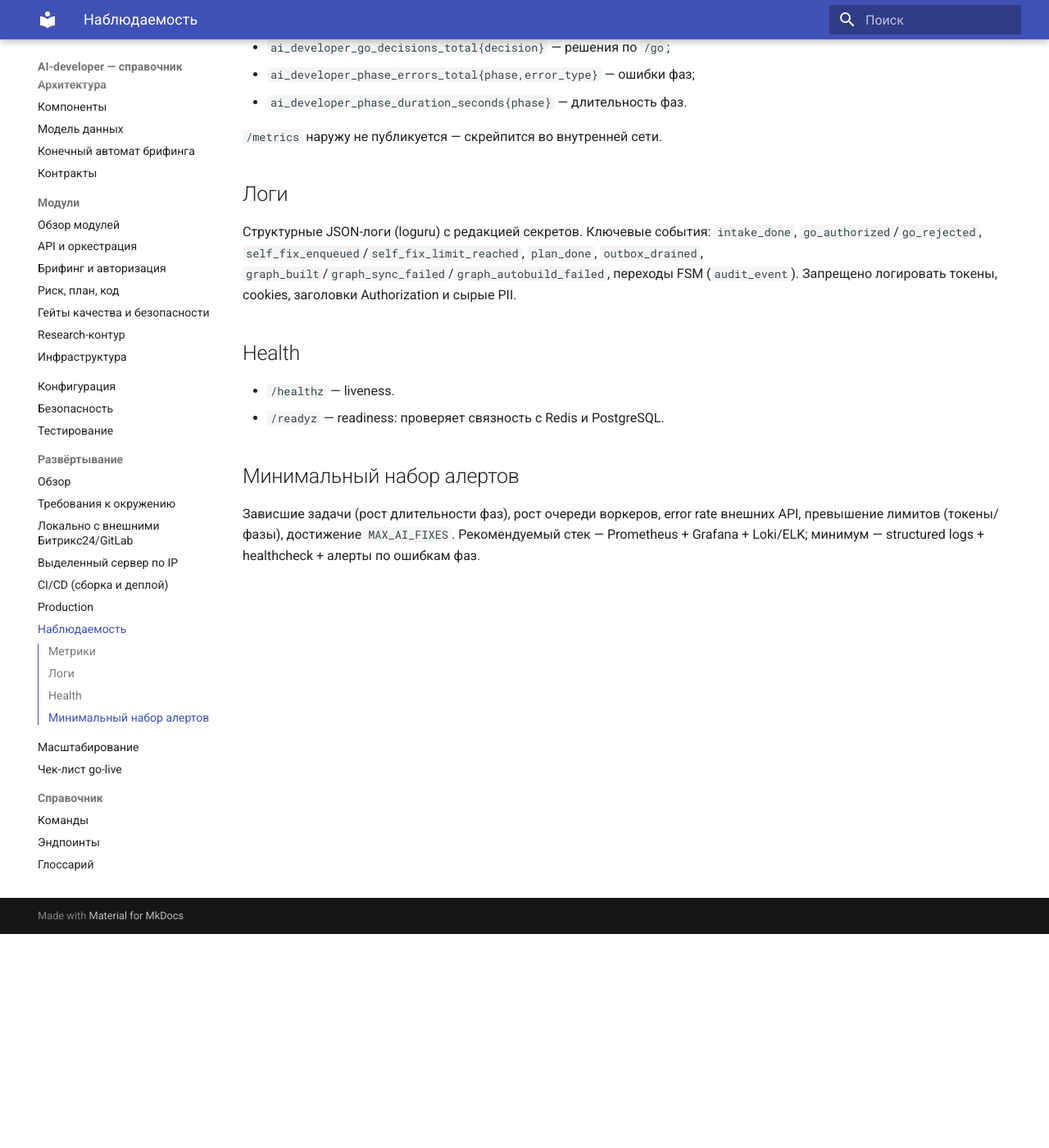
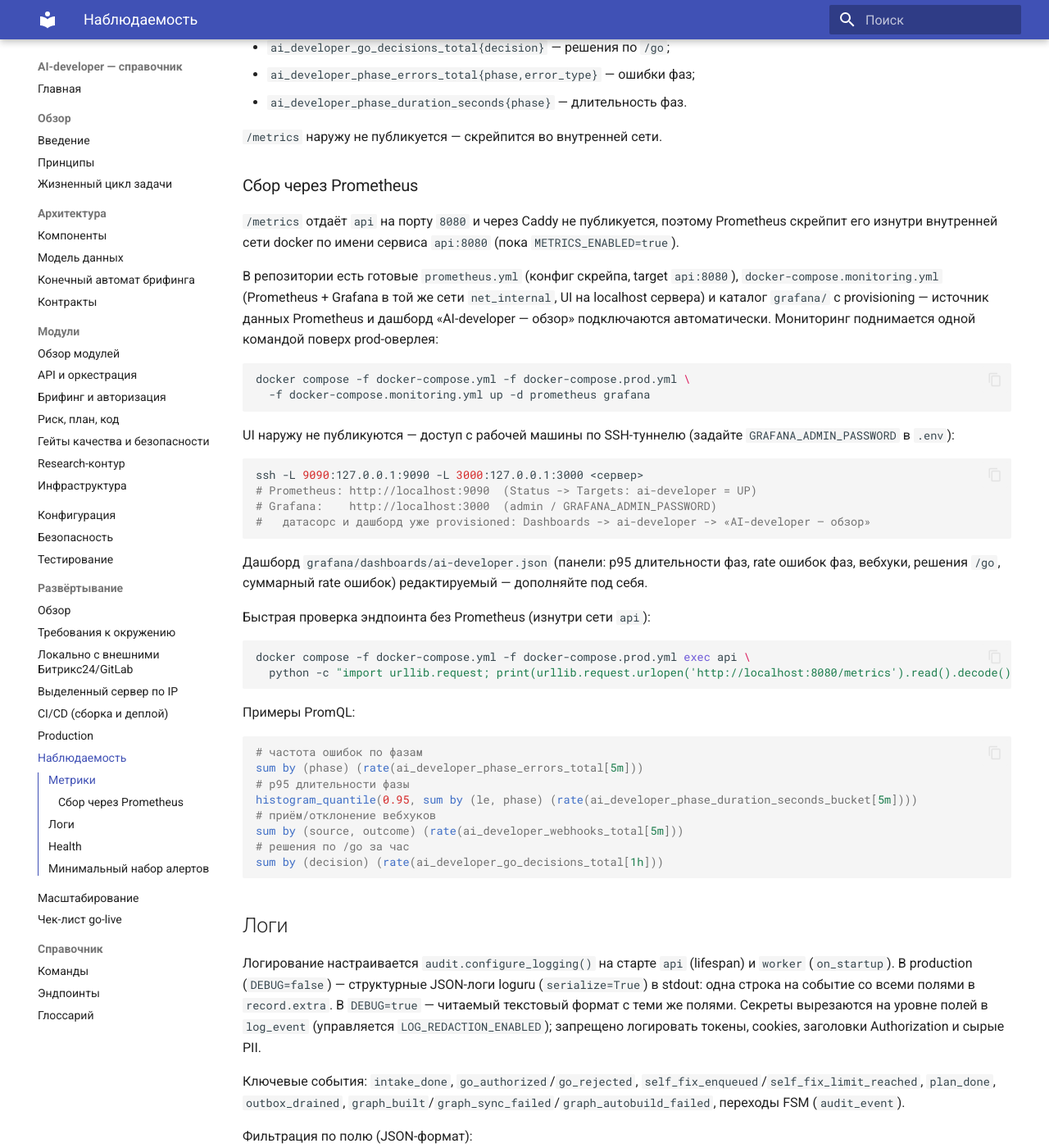
Before and after one commit to AverkinSergei/ai-developer, an MkDocs documentation site: the page built from docs/deployment/observability.md, in a window 1280 px wide and 1400 px high, scrolled down 261 px. Shown: the whole window at 82% size. Built offline with MkDocs 1.6.1 and Material for MkDocs 9.7.7, drawn with Linux system fonts in a browser that asks for light colours; some of the changed text lies outside the part shown.

Commit message:
feat(observability): JSON-логи + Prometheus/Grafana + документ передачи
- audit.configure_logging(): JSON-sink loguru (serialize) в prod, читаемый
  формат с extra в debug; вызов в lifespan api и on_startup worker
- мониторинг: docker-compose.monitoring.yml (Prometheus + Grafana в net_internal,
  UI на localhost), prometheus.yml (scrape api:8080), grafana/ provisioning
  (датасорс Prometheus + дашборд "AI-developer — обзор")
- .env.example: GRAFANA_ADMIN_PASSWORD
- docs(observability): логи/метрики под факт + сбор через Prometheus
- tests(audit): configure_logging (JSON-поля + редакция, идемпотентность)
- AI-developer документация.docx: модули / принцип работы / деплой по шагам /
  логирование и дебаггинг / развитие; диаграммы (компоненты, цикл, FSM)

````diff
--- a/docs/deployment/observability.md
+++ b/docs/deployment/observability.md
@@ -11,12 +11,75 @@
 
 `/metrics` наружу не публикуется — скрейпится во внутренней сети.
 
+### Сбор через Prometheus
+
+`/metrics` отдаёт `api` на порту `8080` и через Caddy не публикуется, поэтому Prometheus
+скрейпит его изнутри внутренней сети docker по имени сервиса `api:8080` (пока
+`METRICS_ENABLED=true`).
+
+В репозитории есть готовые `prometheus.yml` (конфиг скрейпа, target `api:8080`),
+`docker-compose.monitoring.yml` (Prometheus + Grafana в той же сети `net_internal`, UI на
+localhost сервера) и каталог `grafana/` с provisioning — источник данных Prometheus и
+дашборд «AI-developer — обзор» подключаются автоматически. Мониторинг поднимается одной
+командой поверх prod-оверлея:
+
+```bash
+docker compose -f docker-compose.yml -f docker-compose.prod.yml \
+  -f docker-compose.monitoring.yml up -d prometheus grafana
+```
+
+UI наружу не публикуются — доступ с рабочей машины по SSH-туннелю (задайте
+`GRAFANA_ADMIN_PASSWORD` в `.env`):
+
+```bash
+ssh -L 9090:127.0.0.1:9090 -L 3000:127.0.0.1:3000 <сервер>
+# Prometheus: http://localhost:9090  (Status -> Targets: ai-developer = UP)
+# Grafana:    http://localhost:3000  (admin / GRAFANA_ADMIN_PASSWORD)
+#   датасорс и дашборд уже provisioned: Dashboards -> ai-developer -> «AI-developer — обзор»
+```
+
+Дашборд `grafana/dashboards/ai-developer.json` (панели: p95 длительности фаз, rate ошибок
+фаз, вебхуки, решения `/go`, суммарный rate ошибок) редактируемый — дополняйте под себя.
+
+Быстрая проверка эндпоинта без Prometheus (изнутри сети `api`):
+
+```bash
+docker compose -f docker-compose.yml -f docker-compose.prod.yml exec api \
+  python -c "import urllib.request; print(urllib.request.urlopen('http://localhost:8080/metrics').read().decode()[:600])"
+```
+
+Примеры PromQL:
+
+```promql
+# частота ошибок по фазам
+sum by (phase) (rate(ai_developer_phase_errors_total[5m]))
+# p95 длительности фазы
+histogram_quantile(0.95, sum by (le, phase) (rate(ai_developer_phase_duration_seconds_bucket[5m])))
+# приём/отклонение вебхуков
+sum by (source, outcome) (rate(ai_developer_webhooks_total[5m]))
+# решения по /go за час
+sum by (decision) (rate(ai_developer_go_decisions_total[1h]))
+```
+
 ## Логи
 
-Структурные JSON-логи (loguru) с редакцией секретов. Ключевые события: `intake_done`,
-`go_authorized`/`go_rejected`, `self_fix_enqueued`/`self_fix_limit_reached`, `plan_done`,
-`outbox_drained`, `graph_built`/`graph_sync_failed`/`graph_autobuild_failed`, переходы FSM
-(`audit_event`). Запрещено логировать токены, cookies, заголовки Authorization и сырые PII.
+Логирование настраивается `audit.configure_logging()` на старте `api` (lifespan) и `worker`
+(`on_startup`). В production (`DEBUG=false`) — структурные JSON-логи loguru (`serialize=True`)
+в stdout: одна строка на событие со всеми полями в `record.extra`. В `DEBUG=true` — читаемый
+текстовый формат с теми же полями. Секреты вырезаются на уровне полей в `log_event`
+(управляется `LOG_REDACTION_ENABLED`); запрещено логировать токены, cookies, заголовки
+Authorization и сырые PII.
+
+Ключевые события: `intake_done`, `go_authorized`/`go_rejected`,
+`self_fix_enqueued`/`self_fix_limit_reached`, `plan_done`, `outbox_drained`,
+`graph_built`/`graph_sync_failed`/`graph_autobuild_failed`, переходы FSM (`audit_event`).
+
+Фильтрация по полю (JSON-формат):
+
+```bash
+docker compose ... logs --no-color worker \
+  | jq -c 'select(.record.extra.task_id == "<TASK_ID>")'
+```
 
 ## Health
 
````
Also changed, not shown: docker-compose.monitoring.yml (added, +60 -0 lines), prometheus.yml (added, +17 -0 lines), 9 other files.
